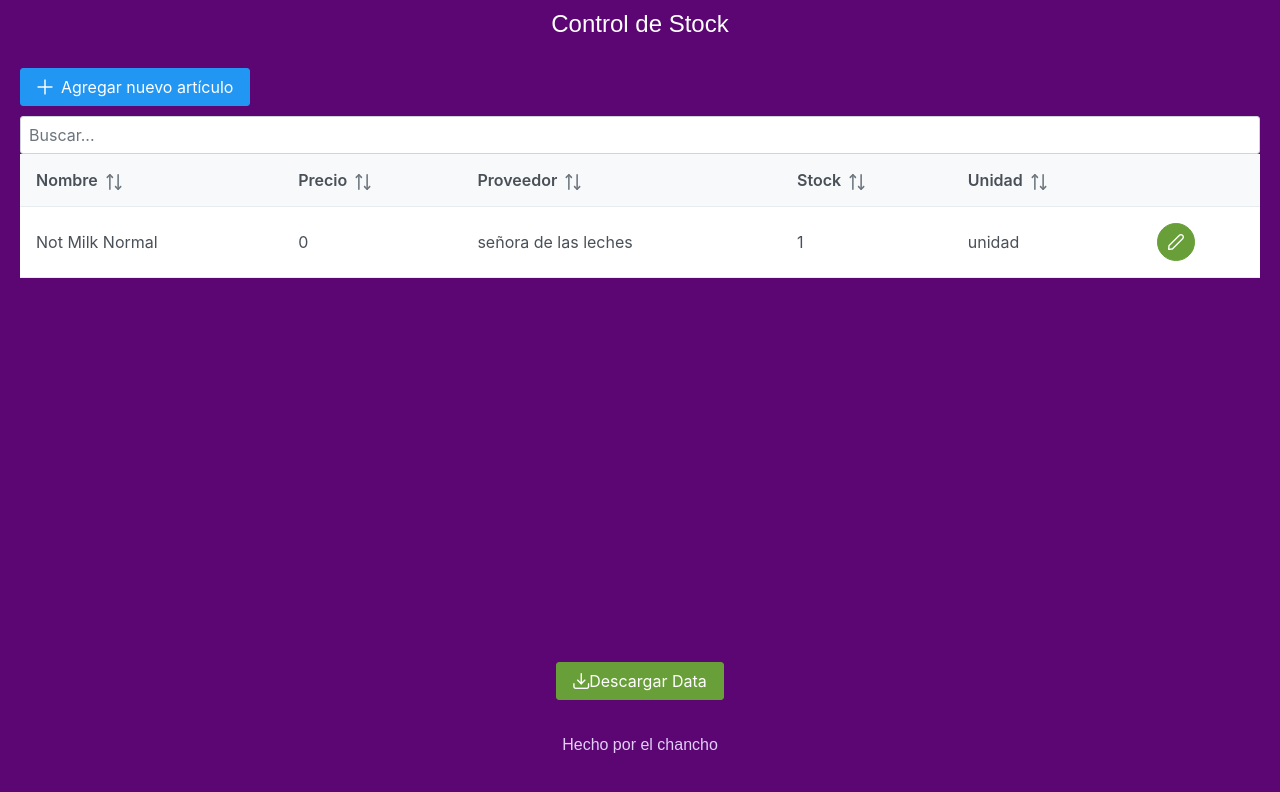
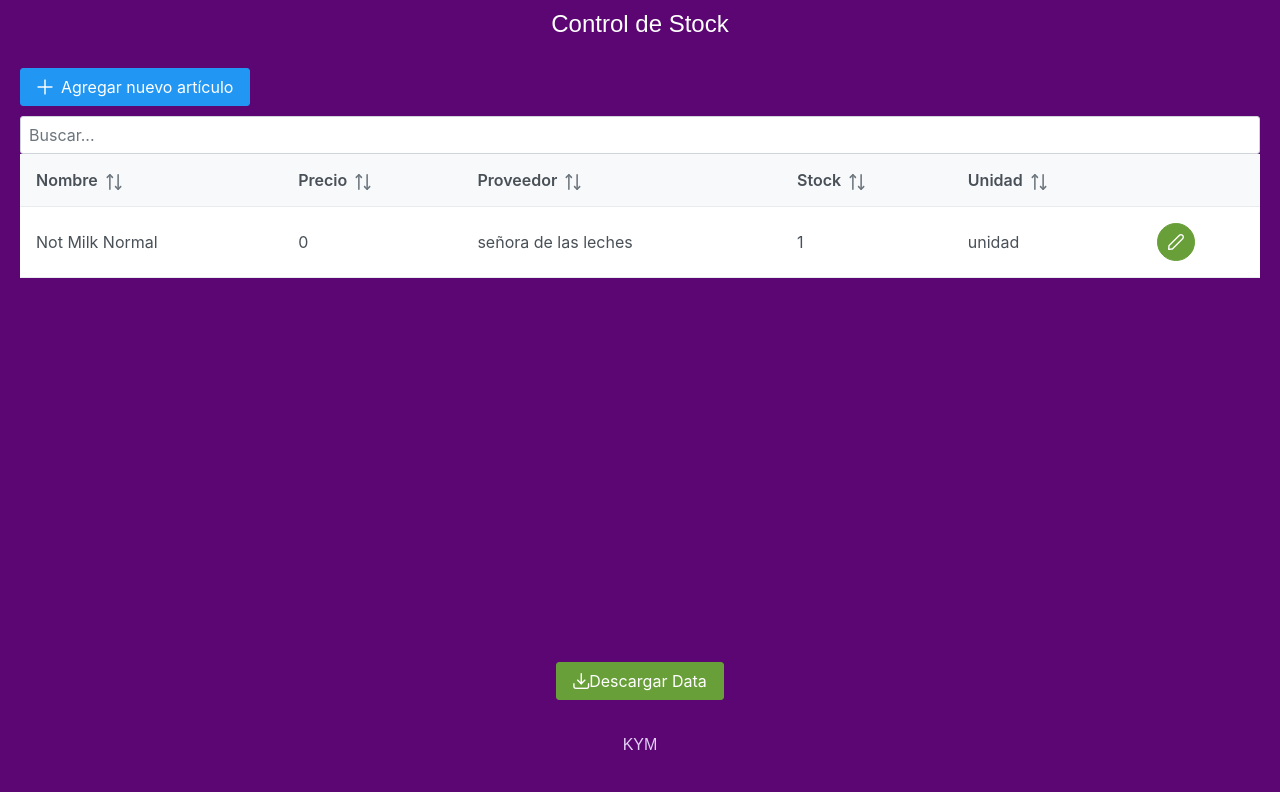
Before and after one commit to mcorteze/stockapp-site, a React (Create React App) app: page / in a window 1280 px wide. Shown: the top 792 px of the page. Built offline with nearby package versions, Linux system fonts and the light colour scheme.

Commit message:
07111423

```diff
--- a/src/App.js
+++ b/src/App.js
@@ -91,7 +91,7 @@ const App = () => {
                     </button>
                 </div>
                 <div style={{ backgroundColor: 'rgb(91, 6, 114)', color: 'rgb(226, 206, 246)', padding: '20px', textAlign: 'center' }}>
-                    <p>Hecho por el chancho</p>
+                    <p>KYM</p>
                 </div>
             </footer>
         </div>
--- a/src/components/ModalEditarArticulo.js
+++ b/src/components/ModalEditarArticulo.js
@@ -69,7 +69,7 @@ const ModalEditarArticulo = ({ articulo, actualizarArticulo, eliminarArticulo, o
                 </div>
                 <div className="p-field">
                     <label htmlFor="precio">Precio</label>
-                    <InputNumber id="precio" value={precio} onValueChange={(e) => setPrecio(e.value)} mode="currency" currency="USD" />
+                    <InputNumber id="precio" value={precio} onValueChange={(e) => setPrecio(e.value)} />
                 </div>
                 <div className="p-field">
                     <label htmlFor="proveedor">Proveedor</label>
```
